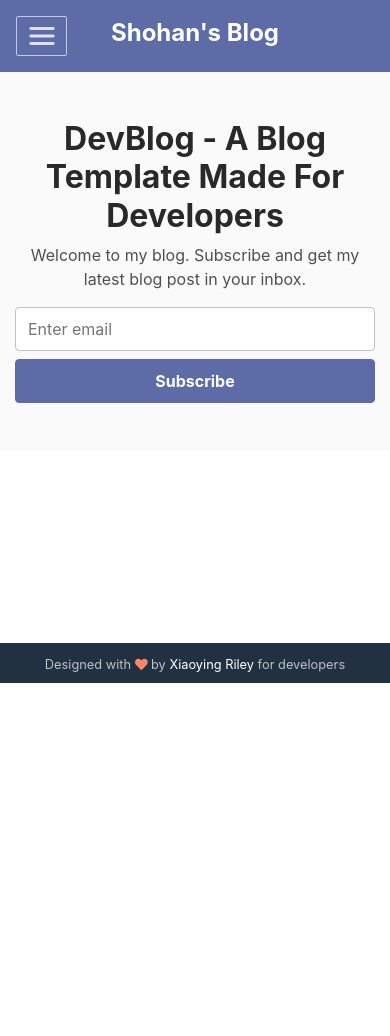
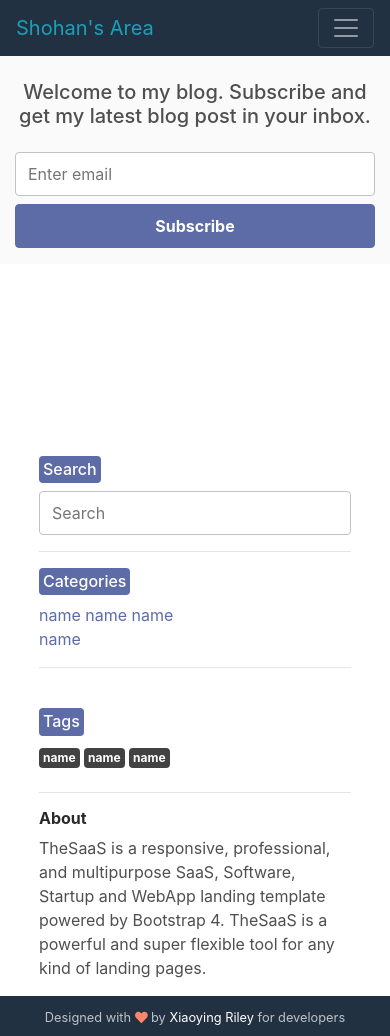
Before and after one commit to MdShohanurRahman/Djanog-MyBlog, a Django app: page / in a window 390 px wide. Before the commit the page ends 683 px from the top, so only its background shows below. Run offline with Django 3.2, Linux system fonts and the light colour scheme; data that the repository does not hold is empty; some libraries are stand-ins or nearby versions.

Commit message:
template updated

```diff
--- a/templates/layouts/base.html
+++ b/templates/layouts/base.html
@@ -21,6 +21,11 @@
   <link id="theme-style" rel="stylesheet" href="{% static 'assets/css/theme-7.css'%}">
 
   <!-- External css block -->
+  <style>
+  body {
+    background-color:;
+  }
+  </style>
   {% block css %}
   {% endblock %}
 
@@ -28,18 +33,13 @@
 
 <body>
 
-    <!-- Header -->
- {% include 'partials/header.html' %}
-    <!-- End Header -->
 
-
-    <div class="main-wrapper">
-
-        {% block newsletter %}
-
-        {% endblock %}
-
-        <section class="blog-list px-3 py-5 p-md-5">
+{%include 'partials/navbar.html'%}
+{%block newsletter%}
+{%endblock%}
+  <div class="container">
+    <div class="row">
+      <section class="col-md-8 col-xl-9 blog-list px-3 py-5 p-md-5">
 
         <div class="container">
 
@@ -49,16 +49,20 @@
         </div>
       </section>
 
+      <!-- Sidebar-Section -->
+      {%include 'partials/sidebar.html'%}
+      <!-- End Sidebar-Section -->
+    </div>
+
+
+ </div><!--//main-wrapper-->
+
 <footer class="footer text-center py-2 theme-bg-dark">
 
      <!--/* This template is released under the Creative Commons Attribution 3.0 License. Please keep the attribution link below when using for your own project. Thank you for your support. :) If you'd like to use the template without the attribution, you can buy the commercial license via our website: themes.3rdwavemedia.com */-->
      <small class="copyright">Designed with <i class="fas fa-heart" style="color: #fb866a;"></i> by <a href="http://themes.3rdwavemedia.com" target="_blank">Xiaoying Riley</a> for developers</small>
 
    </footer>
-
-    </div><!--//main-wrapper-->
-
-
 
 
  <!-- *****CONFIGURE STYLE (REMOVE ON YOUR PRODUCTION SITE)****** -->
--- /dev/null
+++ b/templates/partials/navbar.html
@@ -0,0 +1,32 @@
+<nav class="navbar navbar-expand-lg navbar-dark theme-bg-dark ">
+  <a class="navbar-brand text text-info" href="#">Shohan's Area</a>
+  <button class="navbar-toggler" type="button" data-toggle="collapse" data-target="#navbarSupportedContent" aria-controls="navbarSupportedContent" aria-expanded="false" aria-label="Toggle navigation">
+    <span class="navbar-toggler-icon"></span>
+  </button>
+
+  <div class="collapse navbar-collapse " id="navbarSupportedContent">
+    <ul class="navbar-nav mr-auto">
+      <li class="nav-item active">
+        <a class="nav-link" href="#">Home <span class="sr-only">(current)</span></a>
+      </li>
+      <li class="nav-item">
+        <a class="nav-link " href="#">Link </a>
+      </li>
+      <li class="nav-item dropdown">
+        <a class="nav-link  dropdown-toggle" href="#" id="navbarDropdown" role="button" data-toggle="dropdown" aria-haspopup="true" aria-expanded="false">
+          Dropdown
+        </a>
+        <div class="dropdown-menu" aria-labelledby="navbarDropdown">
+          <a class="dropdown-item" href="#">Action</a>
+          <a class="dropdown-item" href="#">Another action</a>
+          <div class="dropdown-divider"></div>
+          <a class="dropdown-item" href="#">Something else here</a>
+        </div>
+      </li>
+      <li class="nav-item">
+        <a class="nav-link  disabled" href="#" tabindex="-1" aria-disabled="true">Disabled</a>
+      </li>
+    </ul>
+
+  </div>
+</nav>
--- a/templates/partials/newsletter.html
+++ b/templates/partials/newsletter.html
@@ -1,7 +1,6 @@
-<section class="cta-section theme-bg-light py-5">
-		    <div class="container text-center">
-			    <h2 class="heading">DevBlog - A Blog Template Made For Developers</h2>
-			    <div class="intro">Welcome to my blog. Subscribe and get my latest blog post in your inbox.</div>
+<section class="cta-section theme-bg-light pt-4">
+		    <div class="container text-center pb-3">
+			    <div class="intro h5">Welcome to my blog. Subscribe and get my latest blog post in your inbox.</div>
 			    <form class="signup-form form-inline justify-content-center pt-3">
                     <div class="form-group">
                         <label class="sr-only" for="semail">Your email</label>
--- /dev/null
+++ b/templates/partials/sidebar.html
@@ -0,0 +1,51 @@
+<div class="col-md-4 col-xl-3 mt-md-5">
+  <div class="sidebar px-4 py-md-0">
+
+    <div class="search">
+      <p class="title h6 text-white p-1 d-inline-block bg-primary rounded">Search</p>
+
+      <form class="input-group" action="" method="GET">
+        <input type="text" class="form-control" name="search" placeholder="Search"
+        value="">
+
+      </form>
+    </div>
+
+    <hr>
+
+<div class="category">
+      <p class="h6 text-white p-1 d-inline-block bg-primary rounded">Categories</p>
+
+    <div class="row link-color-default fs-14 lh-24">
+
+      <div class="col-6 ">
+
+        <a href="#">name</a>
+        <a href="#">name</a>
+        <a href="#">name</a>
+        <a href="#">name</a>
+
+      </div>
+    </div>
+</div>
+
+    <hr>
+
+<br>
+      <p class="title h6 text-white p-1 d-inline-block bg-primary rounded">Tags</p>
+    <div class="gap-multiline-items-1">
+
+      <a class="badge badge-dark mb-2 p-1" href="#">name</a>
+      <a class="badge badge-dark mb-2 p-1" href="#">name</a>
+      <a class="badge badge-dark mb-2 p-1" href="#">name</a>
+
+    </div>
+
+    <hr>
+
+    <h6 class="sidebar-title">About</h6>
+    <p class="small-3">TheSaaS is a responsive, professional, and multipurpose SaaS, Software, Startup and WebApp landing template powered by Bootstrap 4. TheSaaS is a powerful and super flexible tool for any kind of landing pages.</p>
+
+
+  </div>
+</div>
```
Also changed, not shown: templates/blog/blog-details.html (+7 -5 lines). Lines whose indentation alone changed are shown as unchanged.
